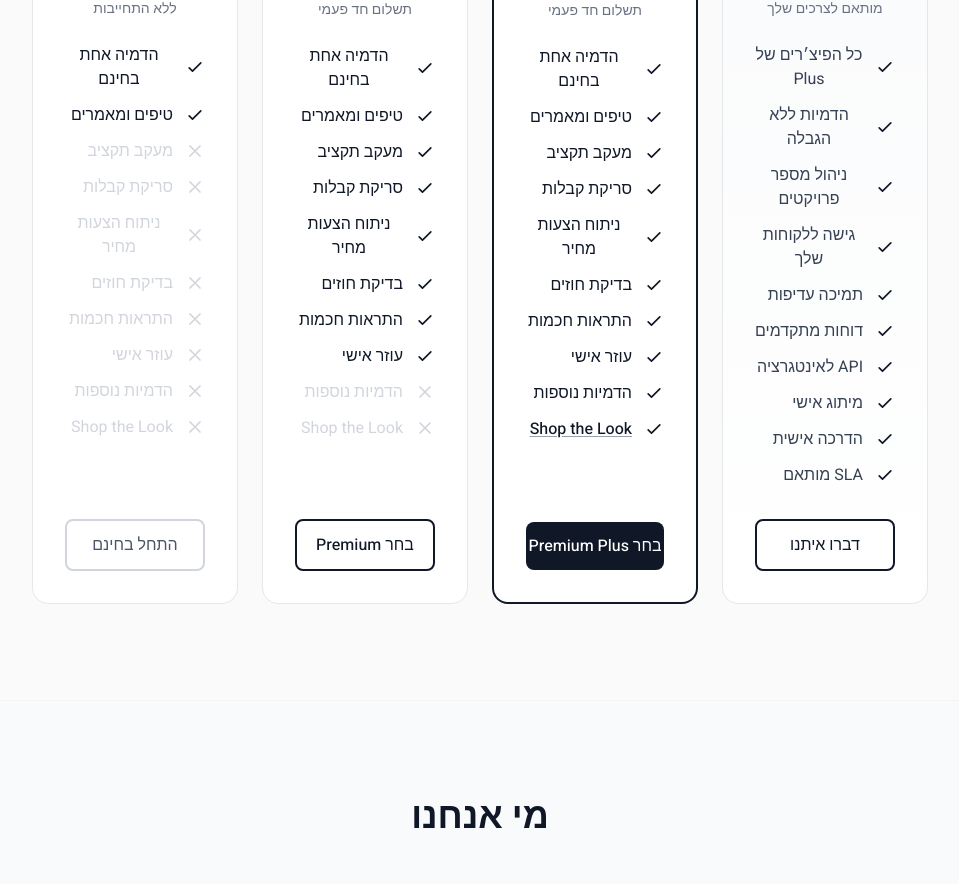
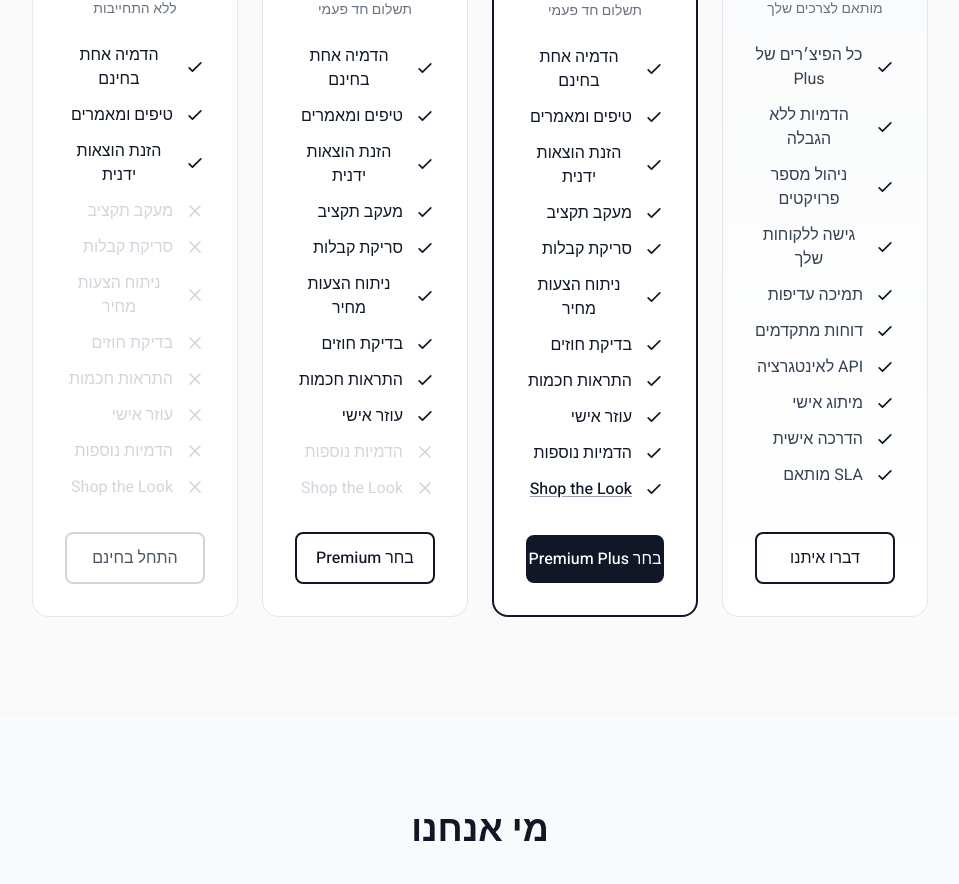
Before and after one commit to guyceza/shiputz-ai, a Next.js app: page / in a window 1280 px wide. Shown: the part 7100-7984 px from the top of the page, without its empty margins (160-1119 px from the left). Built offline with nearby package versions, Linux system fonts and the light colour scheme; no server answers.

Commit message:
Add 'הזנת הוצאות ידנית' to Free plan features

```diff
--- a/src/components/PricingComparison.tsx
+++ b/src/components/PricingComparison.tsx
@@ -5,6 +5,7 @@ import Link from "next/link";
 const allFeatures = [
   { name: "הדמיה אחת בחינם", free: true, premium: true, plus: true },
   { name: "טיפים ומאמרים", free: true, premium: true, plus: true },
+  { name: "הזנת הוצאות ידנית", free: true, premium: true, plus: true },
   { name: "מעקב תקציב", free: false, premium: true, plus: true },
   { name: "סריקת קבלות", free: false, premium: true, plus: true },
   { name: "ניתוח הצעות מחיר", free: false, premium: true, plus: true },
```
